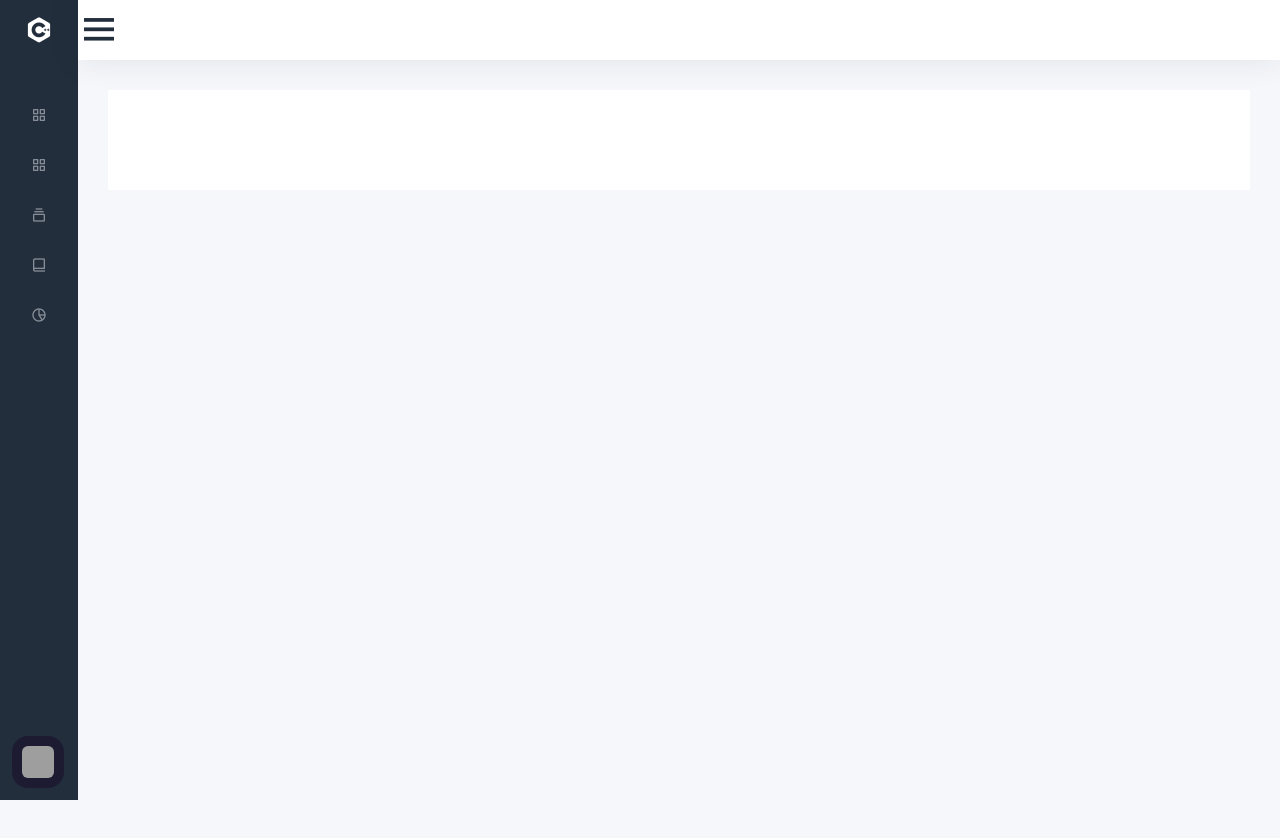
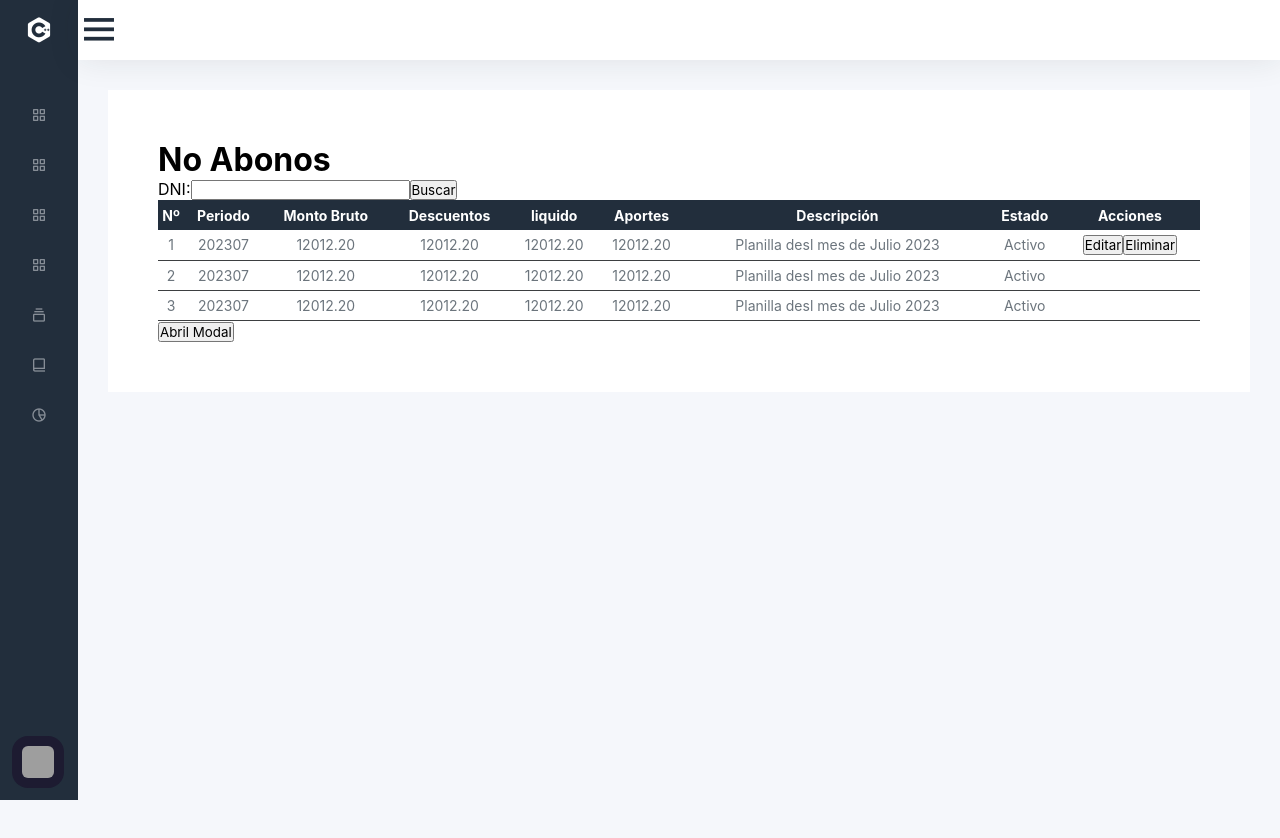
Before and after one commit to juliolh0686/salarycontrol, a Vue app: page /noabonos in a window 1280 px wide. Shown: the top 838 px of the page. Built offline with nearby package versions, Linux system fonts and the light colour scheme; grey boxes are pictures that could not be loaded.

Commit message:
add View NoAbonos

```diff
--- a/src/App.vue
+++ b/src/App.vue
@@ -1,12 +1,12 @@
 <script setup lang="ts">
-import { RouterLink, RouterView } from 'vue-router'
-import MenuComponent from './components/MenuComponent.vue';
-import { useRoute } from 'vue-router'
-const route = useRoute()
-
-import { ref } from 'vue';
+  import { ref } from 'vue';
+  import { RouterLink, RouterView } from 'vue-router'
+  import MenuComponent from './components/MenuComponent.vue';
+  import { useRoute } from 'vue-router'
   import useAuth from '@/store/auth';
   import router from '@/router';
+
+  const route = useRoute()
 
   const store = useAuth();
   const feedback = ref('')
--- a/src/components/MenuComponent.vue
+++ b/src/components/MenuComponent.vue
@@ -9,10 +9,19 @@
       <li>
         <a href="#">
           <i class='bx bx-grid-alt' ></i>
-          <RouterLink to="/planillas"><span class="link_name">Dashboard</span></RouterLink>
+          <RouterLink to="/main"><span class="link_name">Dashboard</span></RouterLink>
         </a>
         <ul class="sub-menu blank">
-          <li><RouterLink class="link_name" to="/planillas">Dashboard</RouterLink></li>
+          <li><RouterLink class="link_name" to="/main">Dashboard</RouterLink></li>
+        </ul>
+      </li>
+      <li>
+        <a href="#">
+          <i class='bx bx-grid-alt'></i>
+          <RouterLink to="/planillas"><span class="link_name">Planillas</span></RouterLink>
+        </a>
+        <ul class="sub-menu blank">
+          <li><RouterLink to="/planillas" class="link_name">Planillas</RouterLink></li>
         </ul>
       </li>
       <li>
@@ -22,6 +31,15 @@
         </a>
         <ul class="sub-menu blank">
           <li><RouterLink to="/importacion" class="link_name">Importación</RouterLink></li>
+        </ul>
+      </li>
+      <li>
+        <a href="#">
+          <i class='bx bx-grid-alt' ></i>
+          <RouterLink to="/noabonos"><span class="link_name">No Abonos</span></RouterLink>
+        </a>
+        <ul class="sub-menu blank">
+          <li><RouterLink to="/noabonos" class="link_name">No Abonos</RouterLink></li>
         </ul>
       </li>
       <li>
@@ -84,7 +102,7 @@
 
   import { ref , onMounted} from 'vue'
 
-let isClose:boolean = ref(true)
+  let isClose = ref(true)
 
   let toggle = () => {
     if (!isClose.value) {
@@ -95,12 +113,13 @@ let toggle = () => {
   }
 
   onMounted(() => {
+
     let arrow = document.querySelectorAll(".arrow");
-
     for (var i = 0; i < arrow.length; i++) {
       arrow[i].addEventListener("click", (e)=>{
- let arrowParent = e.target.parentElement.parentElement;//selecting main parent of arrow
- arrowParent.classList.toggle("showMenu");
+        let arrowParent = e.target as HTMLIFrameElement
+        let arrowParentfin = arrowParent.parentElement?.parentElement as HTMLUListElement
+        arrowParentfin.classList.toggle("showMenu")
       });
     }
 
--- a/src/router/index.ts
+++ b/src/router/index.ts
@@ -5,6 +5,8 @@ import HomeView from '@/views/HomeView.vue'
 import MainView from '@/views/MainView.vue'
 import PlanillasView from '@/views/PlanillasView.vue'
 import ImportacionView from '@/views/ImportacionView.vue'
+import DashboardView from '@/views/DashboardView.vue'
+import NoabonosView from '@/views/NoabonosView.vue'
 import useAuth from '@/store/auth'
 
 
@@ -38,7 +40,7 @@ const router = createRouter({
     {
       path: '/main',
       name: 'main',
-      component: MainView,
+      component: DashboardView,
       meta: {
         requireAuth: false
       }
@@ -59,6 +61,14 @@ const router = createRouter({
         requireAuth: false
       }
     },
+    {
+      path: '/noabonos',
+      name: 'noabonos',
+      component: NoabonosView,
+      meta: {
+        requireAuth: false
+      }
+    },
   ]
 })
 
--- /dev/null
+++ b/src/views/DashboardView.vue
@@ -0,0 +1,5 @@
+<template>
+  <div>
+    <h1>Dashboard</h1>
+  </div>
+</template>
--- /dev/null
+++ b/src/views/NoabonosView.vue
@@ -0,0 +1,186 @@
+<template>
+  <div>
+    <h1>No Abonos</h1>
+    <form action="">
+      <label>DNI:</label>
+      <input type="text">
+      <button>Buscar</button>
+    </form>
+    <table>
+      <thead>
+        <tr>
+          <th>Nº</th>
+          <th>Periodo</th>
+          <th>Monto Bruto</th>
+          <th>Descuentos</th>
+          <th>liquido</th>
+          <th>Aportes</th>
+          <th>Descripción</th>
+          <th>Estado</th>
+          <th>Acciones</th>
+        </tr>
+      </thead>
+      <tbody>
+        <tr>
+          <td>1</td>
+          <td>202307</td>
+          <td>12012.20</td>
+          <td>12012.20</td>
+          <td>12012.20</td>
+          <td>12012.20</td>
+          <td>Planilla desl mes de Julio 2023</td>
+          <td>Activo</td>
+          <td> <button class="btn btn-primary">Editar</button><button class="btn btn-primary">Eliminar</button> </td>
+        </tr>
+        <tr>
+          <td>2</td>
+          <td>202307</td>
+          <td>12012.20</td>
+          <td>12012.20</td>
+          <td>12012.20</td>
+          <td>12012.20</td>
+          <td>Planilla desl mes de Julio 2023</td>
+          <td>Activo</td>
+        </tr>
+        <tr>
+          <td>3</td>
+          <td>202307</td>
+          <td>12012.20</td>
+          <td>12012.20</td>
+          <td>12012.20</td>
+          <td>12012.20</td>
+          <td>Planilla desl mes de Julio 2023</td>
+          <td>Activo</td>
+        </tr>
+      </tbody>
+    </table>
+  </div>
+
+  <button id="openModalBtn" @click="Abrirmodal">Abril Modal</button>
+
+  <div id="myModal" class="modal">
+    <div class="modal-content">
+      <div class="modal-header">
+        <span class="close" @click="cerrarmodal">&times;</span>
+        <h2>Formulario</h2>
+      </div>
+      <div class="modal-body">
+        <input type="text" placeholder="Nombre">
+        <input type="email" placeholder="Correo Electronico">
+        <input type="password" placeholder="Contraseña">
+      </div>
+      <div class="modal-footer">
+        <button id="submitBtn" class="btj">Enviar</button>
+        <button class="close" @click="cerrarmodal">Cerrar</button>
+      </div>
+    </div>
+  </div>
+</template>
+
+<style lang="scss" scoped>
+
+table {
+  //table-layout: fixed;
+  width: 100%;
+  border-collapse: collapse;
+  text-align: center;
+  font-size: 14px;
+  color: #6c757d;
+}
+
+table thead tr {
+  height: 30px;
+}
+
+table tbody tr {
+  height: 30px;
+  border-bottom: 1px solid rgb(61, 63, 65);
+}
+
+thead {
+  background-color: $primaryColor;
+  color: #FFF;
+}
+
+
+// FORMULARIO MODAL
+.modal {
+  //display: none;
+  position: fixed;
+  z-index: 10;
+  left: 0;
+  top: 0;
+  width: 100%;
+  height: 100%;
+  background-color: rgba(0,0,0,0.5);
+  opacity: 0;
+  pointer-events: none;
+  transition: opacity 0.5s ease-in-out;
+}
+
+.modal.active {
+  //display: block;
+  opacity: 1;
+  pointer-events: auto;
+}
+
+.modal-content {
+  background-color: white;
+  margin: 15% auto;
+  padding: 10px;
+  border: 1px solid #888;
+  width: 40%;
+  box-shadow: 0 4px 8px 0 rgba(0,0,0,0.2);
+}
+
+.modal-header {
+  padding: 10px;
+  background-color: #f2f2f2;
+}
+
+.modal-body {
+  padding: 20px;
+}
+
+.modal-footer {
+  padding: 10px;
+  background-color: #f2f2f2;
+  text-align: right;
+}
+
+.close {
+  color: #aaaaaa;
+  float: right;
+  font-size: 28px;
+  font-weight: bold;
+}
+
+.close:hover,
+.close:focus {
+  color: #000;
+  text-decoration: none;
+  cursor: pointer;
+}
+
+.btj {
+
+}
+
+
+
+</style>
+
+<script setup lang="ts">
+  import {ref, onMounted} from 'vue'
+
+  const cerrarmodal = () => {
+    const modal = document.getElementById("myModal") as HTMLDivElement;
+    modal.classList.remove("active")
+  }
+
+  const Abrirmodal = () => {
+    const modal = document.getElementById("myModal") as HTMLDivElement;
+    modal.classList.add("active")
+  }
+
+</script>
--- a/src/views/PlanillasView.vue
+++ b/src/views/PlanillasView.vue
@@ -1,5 +1,81 @@
 <template>
   <div>
-    <h1>Planillas de Remuneraciones</h1>
+    <h1>Listado de Planillas</h1>
+    <table>
+      <thead>
+        <tr>
+          <th>Nº</th>
+          <th>Periodo</th>
+          <th>Monto Bruto</th>
+          <th>Descuentos</th>
+          <th>liquido</th>
+          <th>Aportes</th>
+          <th>Descripción</th>
+          <th>Estado</th>
+          <th>Acciones</th>
+        </tr>
+      </thead>
+      <tbody>
+        <tr>
+          <td>1</td>
+          <td>202307</td>
+          <td>12012.20</td>
+          <td>12012.20</td>
+          <td>12012.20</td>
+          <td>12012.20</td>
+          <td>Planilla desl mes de Julio 2023</td>
+          <td>Activo</td>
+          <td> <button class="btn btn-primary">f</button> </td>
+        </tr>
+        <tr>
+          <td>2</td>
+          <td>202307</td>
+          <td>12012.20</td>
+          <td>12012.20</td>
+          <td>12012.20</td>
+          <td>12012.20</td>
+          <td>Planilla desl mes de Julio 2023</td>
+          <td>Activo</td>
+        </tr>
+        <tr>
+          <td>3</td>
+          <td>202307</td>
+          <td>12012.20</td>
+          <td>12012.20</td>
+          <td>12012.20</td>
+          <td>12012.20</td>
+          <td>Planilla desl mes de Julio 2023</td>
+          <td>Activo</td>
+        </tr>
+      </tbody>
+    </table>
   </div>
 </template>
+
+<style lang="scss" scoped>
+
+table {
+  //table-layout: fixed;
+  width: 100%;
+  border-collapse: collapse;
+  text-align: center;
+  font-size: 14px;
+  color: #6c757d;
+}
+
+table thead tr {
+  height: 30px;
+}
+
+table tbody tr {
+  height: 30px;
+  border-bottom: 1px solid rgb(61, 63, 65);
+}
+
+thead {
+  background-color: $primaryColor;
+  color: #FFF;
+}
+
+
+</style>
```
Lines whose indentation alone changed are shown as unchanged.
